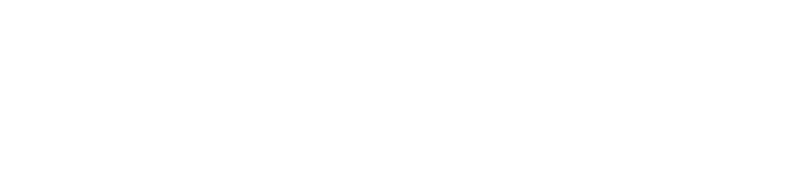
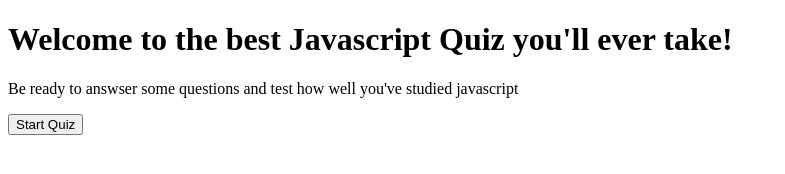
Before and after one commit to AndrewPGibbs/Module4Challenge, a plain HTML site: page index.html in a window 1280 px wide. Shown: the whole page, without its empty margins (0-785 px from the left). Drawn offline with Linux system fonts and the light colour scheme.

Commit message:
new html file

```diff
--- a/assets/css/style.css
+++ b/assets/css/style.css
@@ -1,3 +1,18 @@
 .hide {
     display: none;
 }
+.page {
+    margin: auto;
+}
+
+#page-1 {
+display:auto;
+}
+
+#page-2 {
+    display:auto;
+}
+
+#page-3 {
+    display:auto;
+}
--- /dev/null
+++ b/assets/js/script.js
@@ -0,0 +1 @@
+let startBtn = document.querySelector("start-button");
--- a/index.html
+++ b/index.html
@@ -4,9 +4,29 @@
     <meta charset="UTF-8">
     <meta http-equiv="X-UA-Compatible" content="IE=edge">
     <meta name="viewport" content="width=device-width, initial-scale=1.0">
-    <title>Javascript</title>
+    <title>Javascript Quiz </title>
 </head>
 <body>
+    <div class="container">
+        <div class="page">
+            <div id="page-1">
+                <h1>Welcome to the best Javascript Quiz you'll ever take!</h1>
+                <p>Be ready to answser some questions and test how well you've
+                    studied javascript
+                </p>
+                    <button class="start-button">Start Quiz</button>
 
+            </div>
+            <div id="page-2">
+
+            </div>
+            <div id="page-3">
+
+            </div>
+
+        </div>
+
+    </div>
 </body>
+<script src="./assets/js/primaryScript.js"></script>
 </html>
```
Also changed, not shown: 1 other file.
